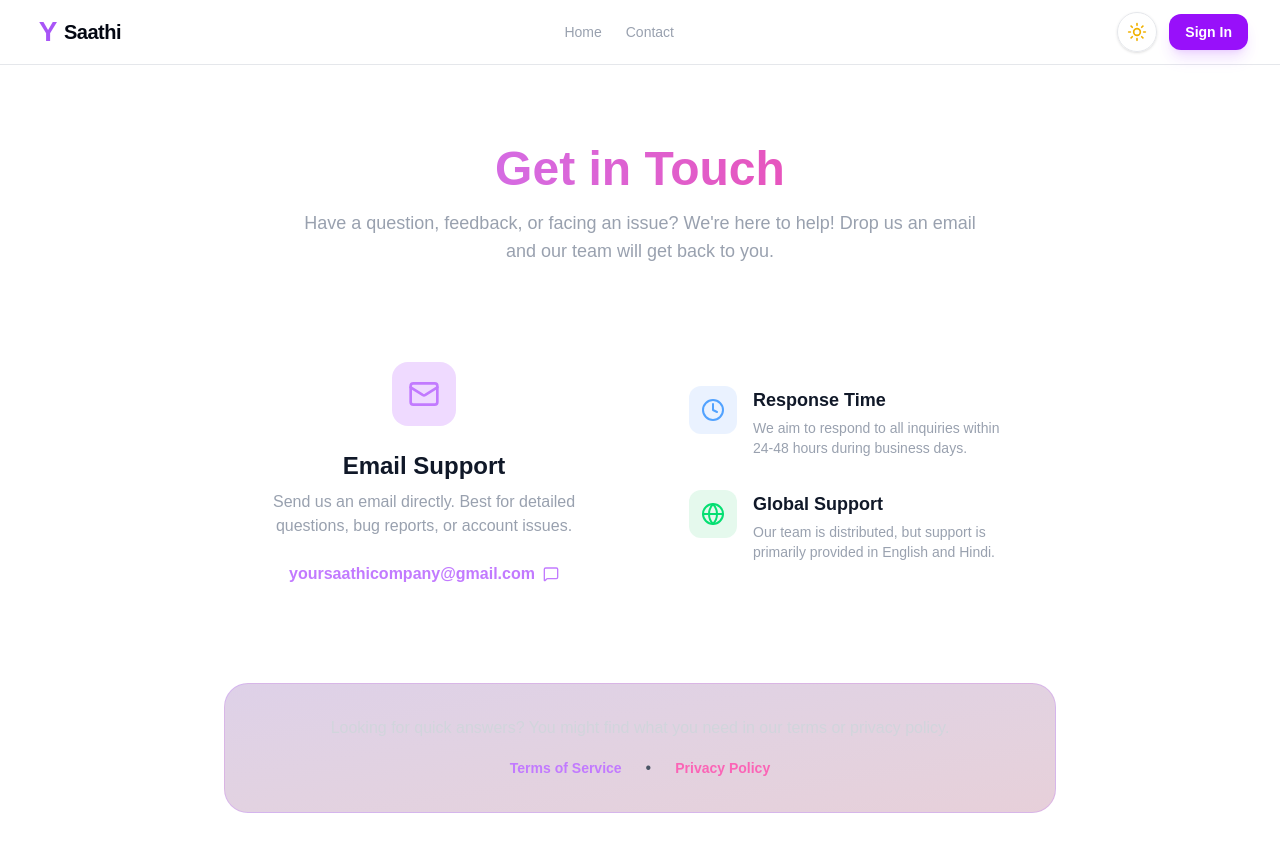
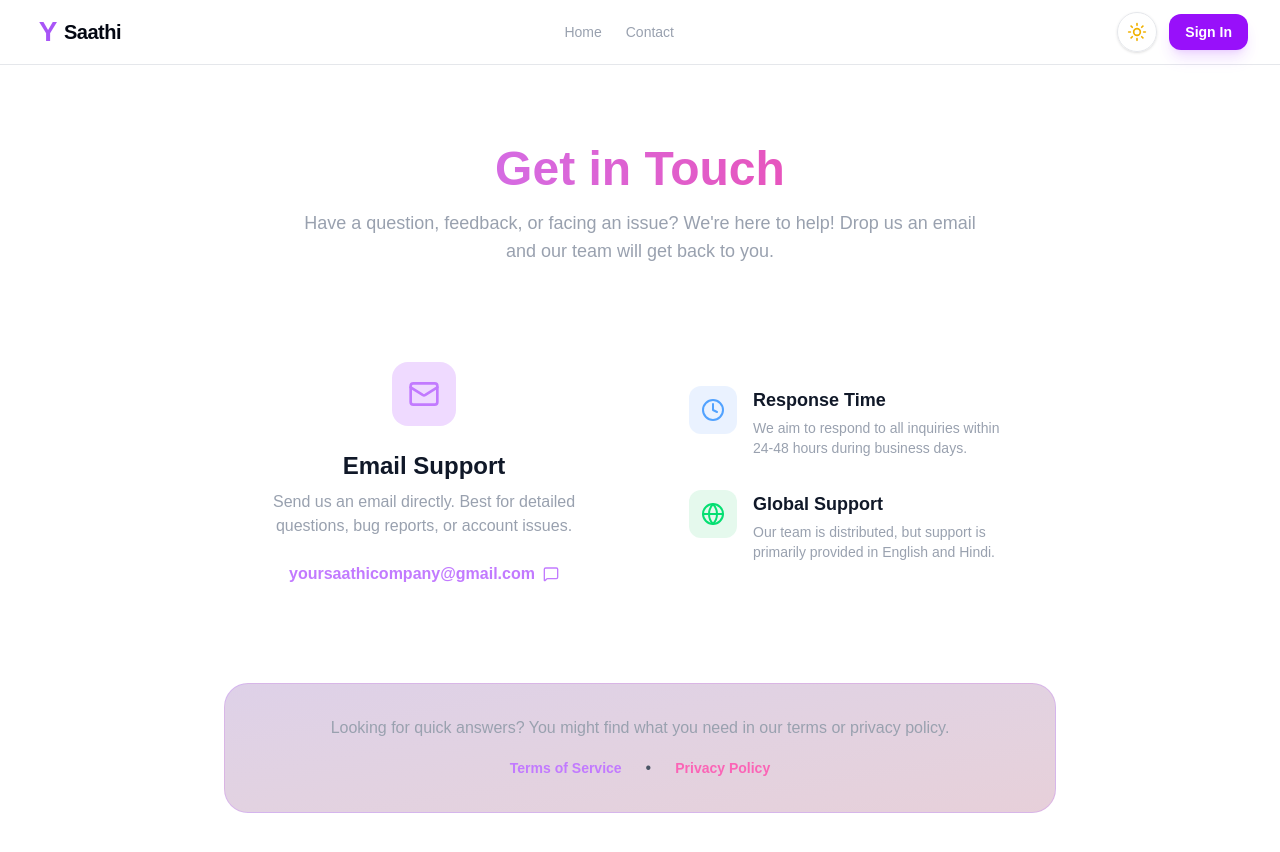
Before and after one commit to yoursaathicompany/YourSaathi, a Next.js app: page /contact in a window 1280 px wide. Shown: the top 852 px of the page. Built offline with nearby package versions, Linux system fonts and the light colour scheme; no server answers.

Commit message:
style: update text color on contact page bottom cta

```diff
--- a/src/app/contact/page.tsx
+++ b/src/app/contact/page.tsx
@@ -83,7 +83,7 @@ export default function ContactUsPage() {
 
         {/* Bottom CTA / Links */}
         <div className="text-center p-8 rounded-3xl bg-gradient-to-br from-purple-900/20 to-pink-900/20 border border-purple-500/20">
-          <p className="text-gray-300 mb-4">
+          <p className="text-gray-400 mb-4">
             Looking for quick answers? You might find what you need in our terms or privacy policy.
           </p>
           <div className="flex items-center justify-center gap-6">
```
